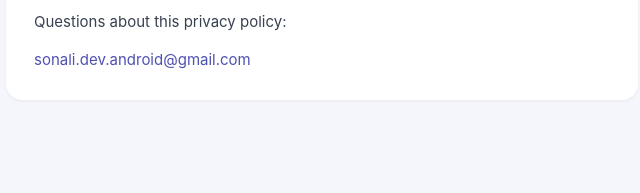
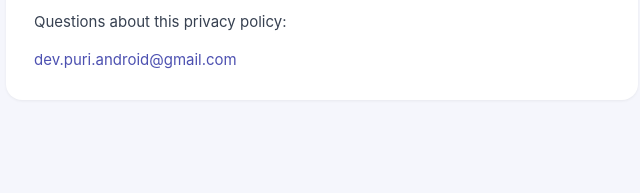
Before and after one commit to SonaliSulgadle/puri-privacy, a plain HTML site: page index.html in a window 1280 px wide. Shown: the part 2969-3162 px from the top of the page, 318-958 px from the left. Drawn offline with Linux system fonts and the light colour scheme.

Commit message:
Update index.html

```diff
--- a/index.html
+++ b/index.html
@@ -215,7 +215,7 @@
             <span class="section-icon">✉️</span>
             <h2>Contact</h2>
             <p>Questions about this privacy policy:</p>
-            <p><a href="mailto:sonali.dev.android@gmail.com">sonali.dev.android@gmail.com</a></p>
+            <p><a href="mailto:dev.puri.android@gmail.com">dev.puri.android@gmail.com</a></p>
         </div>
 
     </div>
```
